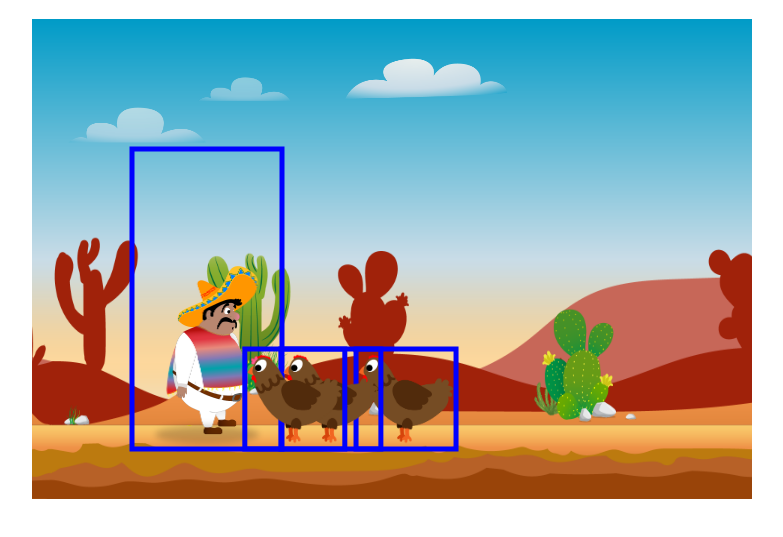
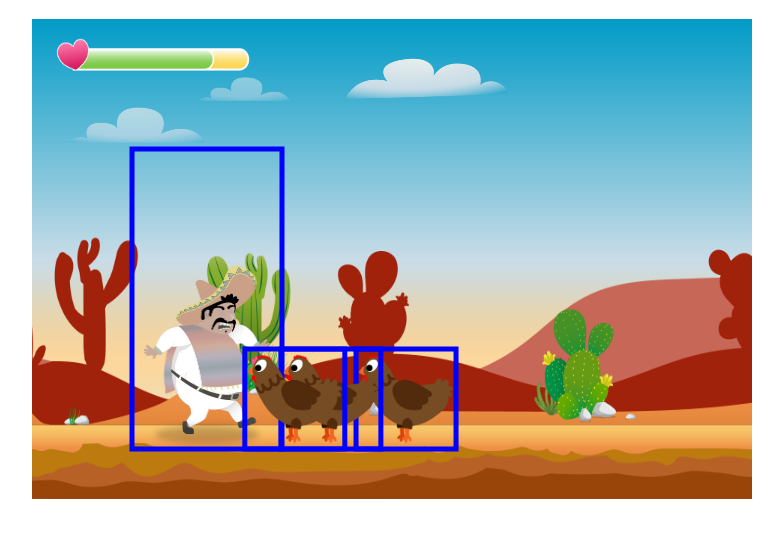
Before and after one commit to Faragas91/EL_POLLO_LOCO, a plain HTML site: page index.html in a window 1280 px wide. Shown: the part 69-606 px from the top of the page, without its empty margins (248-1031 px from the left). Drawn offline with Linux system fonts and the light colour scheme; animation ran at ten frames a second.

Commit message:
M: add health status bar
add the first status bar and fixed the issue with the camera.

```diff
--- a/classes/character.class.js
+++ b/classes/character.class.js
@@ -10,7 +10,7 @@ class Character extends MovableObject {
         'img/2_character_pepe/2_walk/W-23.png',
         'img/2_character_pepe/2_walk/W-24.png',
         'img/2_character_pepe/2_walk/W-25.png',
-        'img/2_character_pepe/2_walk/W-26.png',
+        'img/2_character_pepe/2_walk/W-26.png'
     ];
 
     IMAGES_JUMPING = [
@@ -22,7 +22,23 @@ class Character extends MovableObject {
         'img/2_character_pepe/3_jump/J-36.png',
         'img/2_character_pepe/3_jump/J-37.png',
         'img/2_character_pepe/3_jump/J-38.png',
-        'img/2_character_pepe/3_jump/J-39.png',
+        'img/2_character_pepe/3_jump/J-39.png'
+    ];
+
+    IMAGES_DEAD = [
+        'img/2_character_pepe/5_dead/D-51.png',
+        'img/2_character_pepe/5_dead/D-52.png',
+        'img/2_character_pepe/5_dead/D-53.png',
+        'img/2_character_pepe/5_dead/D-54.png',
+        'img/2_character_pepe/5_dead/D-55.png',
+        'img/2_character_pepe/5_dead/D-56.png',
+        'img/2_character_pepe/5_dead/D-57.png'
+    ]
+
+    IMAGES_HURT = [
+        'img/2_character_pepe/4_hurt/H-41.png',
+        'img/2_character_pepe/4_hurt/H-42.png',
+        'img/2_character_pepe/4_hurt/H-43.png'
     ]
 
     world;
@@ -32,6 +48,8 @@ class Character extends MovableObject {
         this.loadImage('img/2_character_pepe/2_walk/W-21.png');
         this.loadImages(this.IMAGES_WALKING);
         this.loadImages(this.IMAGES_JUMPING);
+        this.loadImages(this.IMAGES_DEAD);
+        this.loadImages(this.IMAGES_HURT);
         this.applyGravity();
         this.animateCharacter();
     }
@@ -59,13 +77,17 @@ class Character extends MovableObject {
         }, 1000 / 60);
 
         setInterval(() => {
-            if (this.isAboveGround()) {
+            if(this.isDead()) {
+                this.playAnimation(this.IMAGES_DEAD);
+            } else if (this.isHurt()) {
+                this.playAnimation(this.IMAGES_HURT);
+            } else if (this.isAboveGround()) {
                 this.playAnimation(this.IMAGES_JUMPING);
             } else {
                 if (this.world.keyboard.RIGHT || this.world.keyboard.LEFT) {
                     this.playAnimation(this.IMAGES_WALKING);
                 }
             }
-        }, 50);
+        }, 100);
     }
 }
--- /dev/null
+++ b/classes/drawable-object.class.js
@@ -0,0 +1,36 @@
+class DrawableObject{
+    positionX = 80;
+    positionY = 100;
+    width = 100;
+    height = 150;
+    img;
+    imageCache = {};
+    currentImage = 0;
+
+    loadImage(path) {
+        this.img = new Image();
+        this.img.src = path;
+    }
+
+    loadImages(arr) {
+        arr.forEach(path => {
+            this.img = new Image();
+            this.img.src = path;
+            this.imageCache[path] = this.img;
+        });
+    }
+
+    draw(ctx) {
+        ctx.drawImage(this.img, this.positionX, this.positionY, this.width, this.height);
+    }
+
+    drawFrame(ctx) {
+        if (this instanceof Character || this instanceof Chicken || this instanceof Coin || this instanceof Endboss) {
+            ctx.beginPath();
+            ctx.lineWidth = '5';
+            ctx.strokeStyle = 'blue';
+            ctx.rect(this.positionX, this.positionY, this.width, this.height);
+            ctx.stroke();
+        }
+    }
+}
--- a/classes/movable-object.class.js
+++ b/classes/movable-object.class.js
@@ -1,49 +1,34 @@
-class MovableObject {
-    positionX = 80;
-    positionY = 100;
-    img;
-    width = 100;
-    height = 150;
-    imageCache = {};
+class MovableObject extends DrawableObject {
     speed = 0.15;
     speedY = 0;
     acceleration = 1;
-    currentImage = 0;
     otherDirection = false;
     energy = 100;
-
-    loadImage(path) {
-        this.img = new Image();
-        this.img.src = path;
-    }
-
-    loadImages(arr) {
-        arr.forEach(path => {
-            this.img = new Image();
-            this.img.src = path;
-            this.imageCache[path] = this.img;
-        });
-    }
-
-    draw(ctx) {
-        ctx.drawImage(this.img, this.positionX, this.positionY, this.width, this.height);
-    }
-
-    drawFrame(ctx) {
-        if (this instanceof Character || this instanceof Chicken || this instanceof Coin || this instanceof Endboss) {
-            ctx.beginPath();
-            ctx.lineWidth = '5';
-            ctx.strokeStyle = 'blue';
-            ctx.rect(this.positionX, this.positionY, this.width, this.height);
-            ctx.stroke();
-        }
-    }
+    lastHit = 0;
 
     isColliding (obj) {
         return  this.positionX + this.width > obj.positionX &&
                 this.positionX < (obj.positionX + obj.width) &&
                 this.positionY + this.height > obj.positionY &&
                 this.positionY < (obj.positionY + obj.height);
+    }
+
+    hit() {
+        this.energy -= 0.5;
+        if(this.energy < 0) {
+            this.energy = 0;
+        } else {
+            this.lastHit = new Date().getTime();
+        }
+    }
+
+    isDead() {
+        return this.energy == 0;
+    }
+
+    isHurt() {
+        let timepassed = new Date().getTime() - this.lastHit;
+        return timepassed < 1;
     }
 
     moveRight() {
@@ -58,7 +43,7 @@ class MovableObject {
         let path = images[this.currentImage];
         this.img = this.imageCache[path];
         this.currentImage++;
-        if (this.currentImage >= this.IMAGES_WALKING.length) {
+        if (this.currentImage >= images.length) {
             this.currentImage = 0;
         }
     }
--- /dev/null
+++ b/classes/status-bar.class.js
@@ -0,0 +1,47 @@
+class Statusbar extends DrawableObject {
+
+    IMAGES_HEALTH = [
+        'img/7_statusbars/1_statusbar/2_statusbar_health/green/0.png',
+        'img/7_statusbars/1_statusbar/2_statusbar_health/green/20.png',
+        'img/7_statusbars/1_statusbar/2_statusbar_health/green/40.png',
+        'img/7_statusbars/1_statusbar/2_statusbar_health/green/60.png',
+        'img/7_statusbars/1_statusbar/2_statusbar_health/green/80.png',
+        'img/7_statusbars/1_statusbar/2_statusbar_health/green/100.png',
+    ];
+
+    percentage = 100;
+
+    constructor() {
+        super();
+        this.loadImages(this.IMAGES_HEALTH);
+        this.positionX = 20;
+        this.positionY = 0;
+        this.width = 200;
+        this.height = 60;
+        this.setPercantage(100);
+    }
+
+
+    setPercantage(percentage){
+        this.percentage = percentage;
+        let path = this.IMAGES_HEALTH[this.resolveImageIndex()];
+        this.img = this.imageCache[path];
+    }
+
+    resolveImageIndex() {
+        if(this.percentage == 100) {
+            return 5;
+        } else if (this.percentage > 80){
+            return 4;
+        } else if (this.percentage > 60) {
+            return 3;
+        } else if (this.percentage > 40) {
+            return 2;
+        } else if (this.percentage > 20) {
+            return 1;
+        } else {
+            return 0;
+        }
+    }
+
+}
--- a/classes/world.class.js
+++ b/classes/world.class.js
@@ -4,8 +4,8 @@ class World {
     ctx;
     keyboard;
     camera_x = 0;
-
     level = level1;
+    statusBar = new Statusbar();
 
 
     constructor(canvas, keyboard) {
@@ -19,17 +19,18 @@ class World {
 
     setWorld() {
         this.character.world = this;
+        this.statusBar.world = this;
     }
 
     checkCollisons() {
         setInterval(() => {
             this.level.enemies.forEach((enemy) => {
                 if (this.character.isColliding(enemy)) {
-                    this.character.energy -= 2;
-                    console.log('Losing Energy' , this.character.energy);
+                    this.character.hit();
+                    this.statusBar.setPercantage(this.character.energy);
                 }
             });
-        }, 10);
+        }, 200);
     }
 
     draw() {
@@ -39,6 +40,9 @@ class World {
         this.addObjectsToMap(this.level.backgroundObjects);
         this.addObjectsToMap(this.level.clouds);
         this.addToMap(this.character);
+        this.ctx.translate(-this.camera_x, 0);
+        this.addToMap(this.statusBar);
+        this.ctx.translate(this.camera_x, 0);
         this.addObjectsToMap(this.level.enemies);
         this.addObjectsToMap(this.level.coin);
 
--- a/index.html
+++ b/index.html
@@ -10,6 +10,8 @@
 
     <!-- Classes -->
     <script src="/classes/level.class.js" defer></script>
+    <script src="/classes/drawable-object.class.js" defer></script>
+    <script src="/classes/status-bar.class.js" defer></script>
     <script src="/classes/world.class.js" defer></script>
     <script src="/classes/keybord.class.js" defer></script>
     <script src="/classes/movable-object.class.js" defer></script>
--- a/js/game.js
+++ b/js/game.js
@@ -5,8 +5,6 @@ let keyboard = new Keybord();
 function init() {
     canvas = document.getElementById("canvas");
     world = new World(canvas, keyboard);
-
-    console.log('My character is', world.character);
 }
 
 
```
